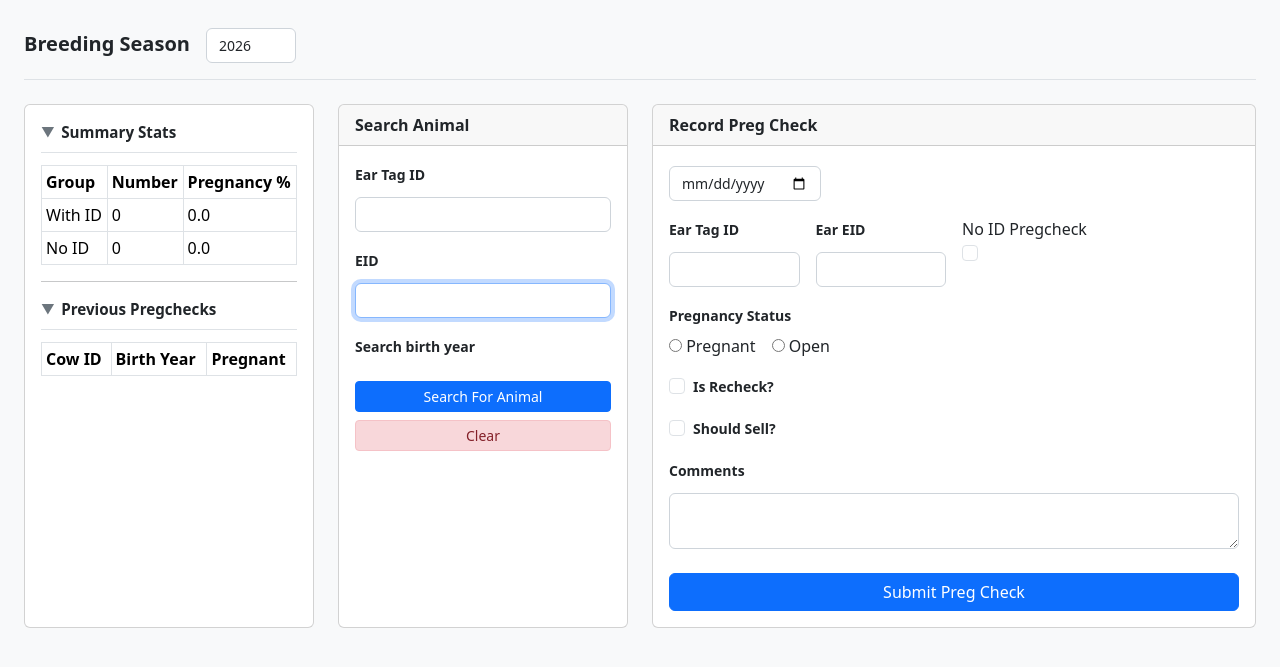
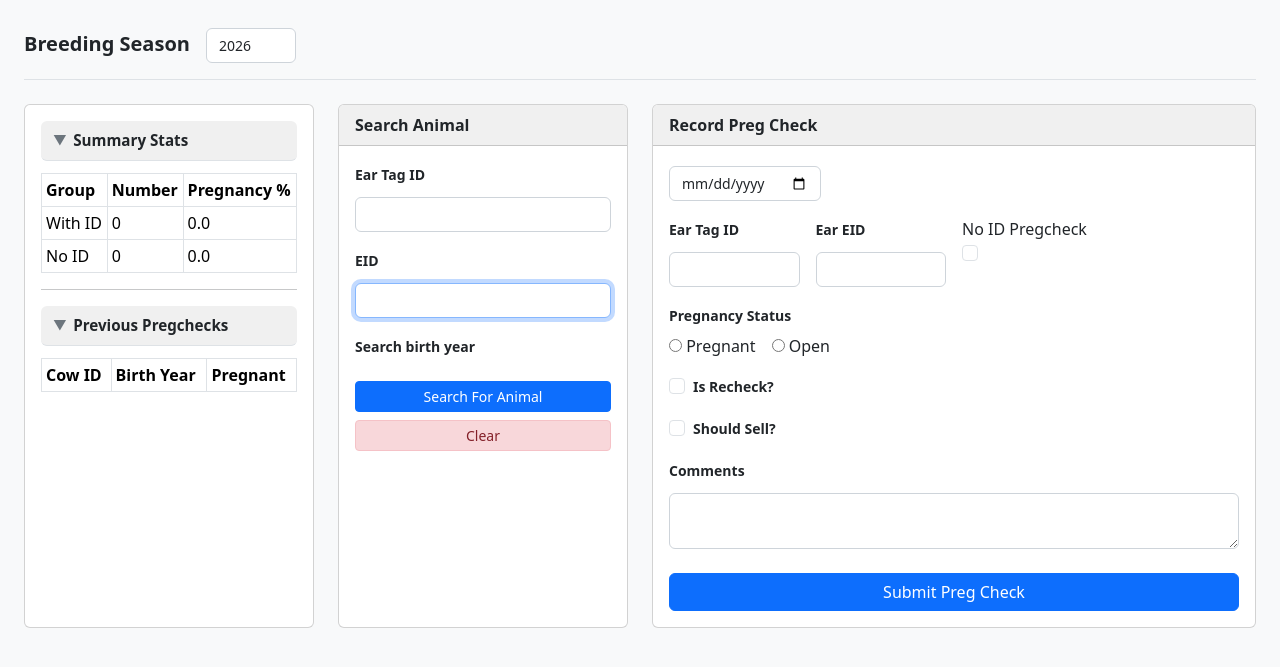
Before and after one commit to pwbryant/ranch-tools-application, a Django app: page /pregchecks/ in a window 1280 px wide. Shown: the part 56-723 px from the top of the page. Run offline with Django 4.2, Linux system fonts and the light colour scheme; data comes from the database, SQL or seed files in the repository; data that the repository does not hold is empty.

Commit message:
add light grey headers for pregcheck list page

```diff
--- a/django_project/ranch_tools/preg_check/static/preg_check/css/styles.css
+++ b/django_project/ranch_tools/preg_check/static/preg_check/css/styles.css
@@ -122,8 +122,10 @@ input[readonly] {
     cursor: pointer;
     user-select: none;
     margin-bottom: 0.75rem;
-    padding-bottom: 0.5rem;
+    padding: 0.5rem 0.75rem;
+    background-color: #f0f0f0;
     border-bottom: 1px solid #dee2e6;
+    border-radius: 0.375rem;
 }
 .toggle-icon {
     margin-right: 0.4rem;
@@ -165,3 +167,10 @@ tr.totals-row {
     font-weight: 700;
     border-top: 2px solid #adb5bd;
 }
+
+/* ----------------------------------------------------------
+   Card headers
+   ---------------------------------------------------------- */
+.card-header {
+    background-color: #f0f0f0;
+}
```
